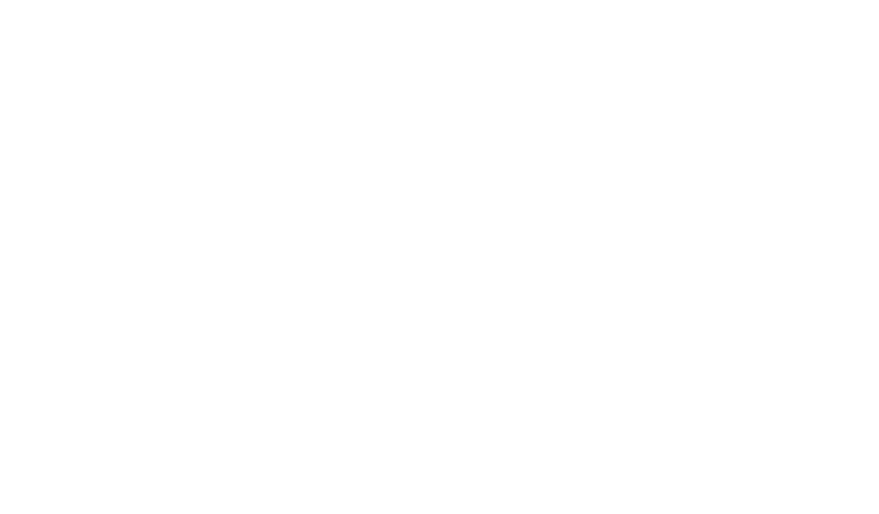
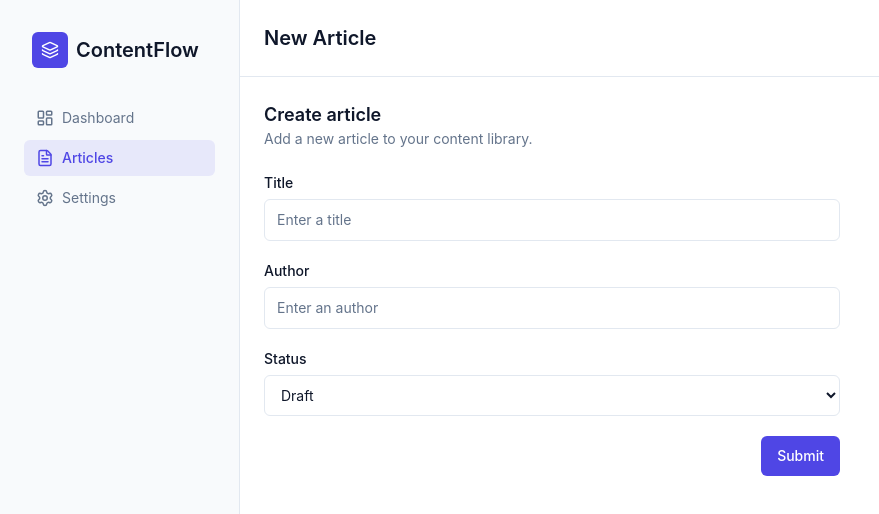
Before and after one commit to AndyBeable/contentflow, a React (Vite) app: page /articles/new in a window 1280 px wide. Before the commit this address had no page. Shown: the top 514 px of the page, without its empty margins (0-879 px from the left). Built offline with nearby package versions, Linux system fonts and the light colour scheme.

Commit message:
feat: add article creation with shared state

```diff
--- a/src/App.tsx
+++ b/src/App.tsx
@@ -3,6 +3,8 @@
 import ArticlesPage from "./pages/ArticlesPage/ArticlesPage";
 import DashboardPage from "./pages/DashboardPage/DashboardPage";
 import SettingsPage from "./pages/SettingsPage/SettingsPage";
+import NewArticlePage from "./pages/NewArticlePage/NewArticlePage";
+import ArticlesLayout from "./components/ArticlesLayout/ArticlesLayout";
 
 function App() {
   return (
@@ -10,7 +12,11 @@
       <Routes>
         <Route path="/" element={<Layout />}>
           <Route index element={<DashboardPage />} />
-          <Route path="articles" element={<ArticlesPage />} />
+          <Route path="articles" element={<ArticlesLayout />}>
+            <Route index element={<ArticlesPage />} />
+            <Route path="new" element={<NewArticlePage />} />
+          </Route>
+          <Route path="articles/new" element={<NewArticlePage />} />
           <Route path="settings" element={<SettingsPage />} />
         </Route>
       </Routes>
--- /dev/null
+++ b/src/components/ArticlesLayout/ArticlesLayout.tsx
@@ -0,0 +1,15 @@
+import { useState, type Dispatch, type SetStateAction } from "react";
+import { Outlet } from "react-router";
+import { articles } from "../../data/articles";
+import type { Article } from "../../types/article";
+
+export type ArticlesContextType = {
+  articlesList: Article[];
+  setArticlesList: Dispatch<SetStateAction<Article[]>>;
+};
+
+export default function ArticlesLayout() {
+  const [articlesList, setArticlesList] = useState<Article[]>(articles);
+
+  return <Outlet context={{ articlesList, setArticlesList }} />;
+}
--- a/src/components/Layout/Layout.tsx
+++ b/src/components/Layout/Layout.tsx
@@ -11,6 +11,7 @@
 const pageHeadings: Record<string, string> = {
   "/": "Dashboard",
   "/articles": "Articles",
+  "/articles/new": "New Article",
   "/settings": "Settings",
 };
 
@@ -57,7 +58,7 @@
       <div className="flex min-h-screen min-w-0 flex-col">
         <header className="border-b border-border-subtle bg-surface p-6">
           <h1 className="text-xl font-semibold text-heading">
-            {pageHeadings[location.pathname] ?? "ContnetFlow"}
+            {pageHeadings[location.pathname] ?? "ContentFlow"}
           </h1>
         </header>
 
--- a/src/pages/ArticlesPage/ArticlesPage.tsx
+++ b/src/pages/ArticlesPage/ArticlesPage.tsx
@@ -1,17 +1,20 @@
 import { useState } from "react";
-import { articles } from "../../data/articles";
+import { Link, useOutletContext } from "react-router";
+import type { ArticlesContextType } from "../../components/ArticlesLayout/ArticlesLayout";
 import type { StatusFilter } from "../../types/articleFilters";
 import ArticleCard from "../../components/ArticleCard/ArticleCard";
 import ArticleSearch from "../../components/ArticleSearch/ArticleSearch";
 import StatusFilters from "../../components/StatusFilters/StatusFilters";
+import { Plus } from "lucide-react";
 
 export default function ArticlesPage() {
+  const { articlesList } = useOutletContext<ArticlesContextType>();
   const [selectedStatus, setSelectedStatus] = useState<StatusFilter>("all");
   const [searchQuery, setSearchQuery] = useState("");
 
   const normalisedQuery = searchQuery.trim().toLowerCase();
 
-  const filteredArticles = articles.filter((article) => {
+  const filteredArticles = articlesList.filter((article) => {
     const matchesStatus =
       selectedStatus === "all" || article.status === selectedStatus;
 
@@ -22,6 +25,26 @@
 
   return (
     <>
+      <section className="mb-6">
+        <div className="flex flex-col gap-4 sm:flex-row sm:items-center sm:justify-between">
+          <div>
+            <h2 className="text-lg font-semibold text-heading">
+              Manage articles
+            </h2>
+            <p className="text-sm text-muted">
+              Create, edit and organise your content.
+            </p>
+          </div>
+
+          <Link
+            to="/articles/new"
+            className="inline-flex items-center gap-2 rounded-md bg-primary px-4 py-2.5 text-sm font-medium text-white hover:bg-primary-hover"
+          >
+            <Plus size={18} />
+            New article
+          </Link>
+        </div>
+      </section>
       <div className="mb-6 flex flex-col gap-4 lg:flex-row lg:items-center lg:justify-between">
         <StatusFilters
           selectedStatus={selectedStatus}
--- /dev/null
+++ b/src/pages/NewArticlePage/NewArticlePage.tsx
@@ -0,0 +1,141 @@
+import { useState, type SubmitEvent } from "react";
+import type { Status, Article } from "../../types/article";
+import { useOutletContext, useNavigate } from "react-router";
+import type { ArticlesContextType } from "../../components/ArticlesLayout/ArticlesLayout";
+
+type ArticleFormData = {
+  title: string;
+  author: string;
+  status: Status;
+};
+
+export default function NewArticlePage() {
+  const { setArticlesList } = useOutletContext<ArticlesContextType>();
+  const [error, setError] = useState("");
+  const [formData, setFormData] = useState<ArticleFormData>({
+    title: "",
+    author: "",
+    status: "draft",
+  });
+
+  const navigate = useNavigate();
+
+  function handleOnSubmit(event: SubmitEvent<HTMLFormElement>) {
+    event.preventDefault();
+    if (formData.title.trim() === "" || formData.author.trim() === "") {
+      setError("Please complete all required fields");
+      return;
+    }
+    setError("");
+
+    const id = crypto.randomUUID();
+
+    const slug = formData.title.trim().toLowerCase().replace(/\s+/g, "-");
+
+    const createdAt = new Date().toISOString();
+
+    const newArticle: Article = {
+      id,
+      title: formData.title.trim(),
+      slug,
+      status: formData.status,
+      author: formData.author.trim(),
+      createdAt,
+    };
+
+    setArticlesList((previousArticles) => [...previousArticles, newArticle]);
+
+    navigate("/articles");
+  }
+
+  return (
+    <>
+      <div className="mb-6">
+        <h2 className="text-lg font-semibold text-heading">Create article</h2>
+        <p className="text-sm text-muted">
+          Add a new article to your content library.
+        </p>
+      </div>
+      <form
+        onSubmit={handleOnSubmit}
+        className="flex w-full max-w-xl flex-col gap-5"
+      >
+        <div className="flex flex-col gap-1.5">
+          <label htmlFor="title" className="text-sm font-medium text-heading">
+            Title
+          </label>
+
+          <input
+            id="title"
+            name="title"
+            type="text"
+            value={formData.title}
+            onChange={(event) =>
+              setFormData((prev) => ({
+                ...prev,
+                title: event.target.value,
+              }))
+            }
+            placeholder="Enter a title"
+            className="w-full rounded-md border border-border-subtle bg-surface px-3 py-2.5 text-sm text-heading outline-none transition-colors placeholder:text-muted focus:border-primary focus:ring-2 focus:ring-primary/10"
+          />
+        </div>
+        <div className="flex flex-col gap-1.5">
+          <label htmlFor="author" className="text-sm font-medium text-heading">
+            Author
+          </label>
+
+          <input
+            id="author"
+            name="author"
+            type="text"
+            value={formData.author}
+            onChange={(event) =>
+              setFormData((prev) => ({
+                ...prev,
+                author: event.target.value,
+              }))
+            }
+            placeholder="Enter an author"
+            className="w-full rounded-md border border-border-subtle bg-surface px-3 py-2.5 text-sm text-heading outline-none transition-colors placeholder:text-muted focus:border-primary focus:ring-2 focus:ring-primary/10"
+          />
+        </div>
+        <div className="flex flex-col gap-1.5">
+          <label htmlFor="status" className="text-sm font-medium text-heading">
+            Status
+          </label>
+
+          <select
+            id="status"
+            name="status"
+            value={formData.status}
+            onChange={(event) =>
+              setFormData((prev) => ({
+                ...prev,
+                status: event.target.value as Status,
+              }))
+            }
+            className="w-full rounded-md border border-border-subtle bg-surface px-3 py-2.5 text-sm text-heading outline-none focus:border-primary focus:ring-2 focus:ring-primary/10"
+          >
+            <option value="published">Published</option>
+            <option value="draft">Draft</option>
+            <option value="archived">Archived</option>
+          </select>
+        </div>
+
+        {error.length > 0 && (
+          <p className="text-sm text-red-600" role="alert">
+            {error}
+          </p>
+        )}
+
+        <button
+          type="submit"
+          className="self-end cursor-pointer rounded-md bg-primary px-4 py-2.5 text-sm font-medium text-white transition-colors hover:bg-primary-hover"
+        >
+          Submit
+        </button>
+      </form>
+    </>
+  );
+}
```
